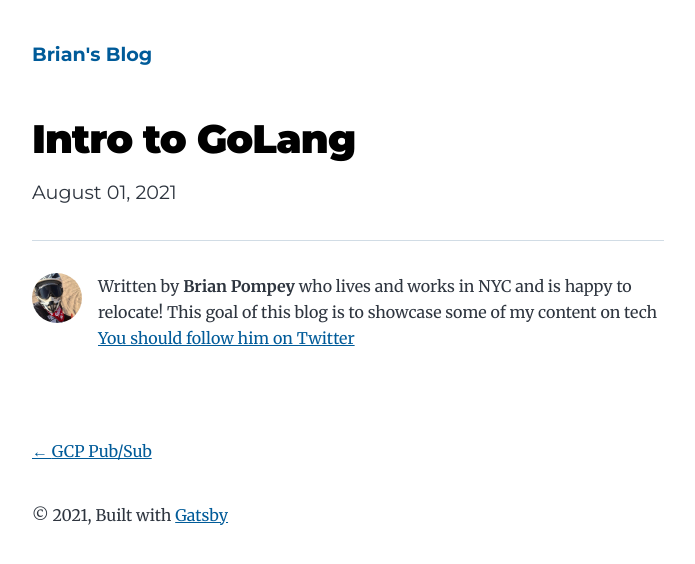
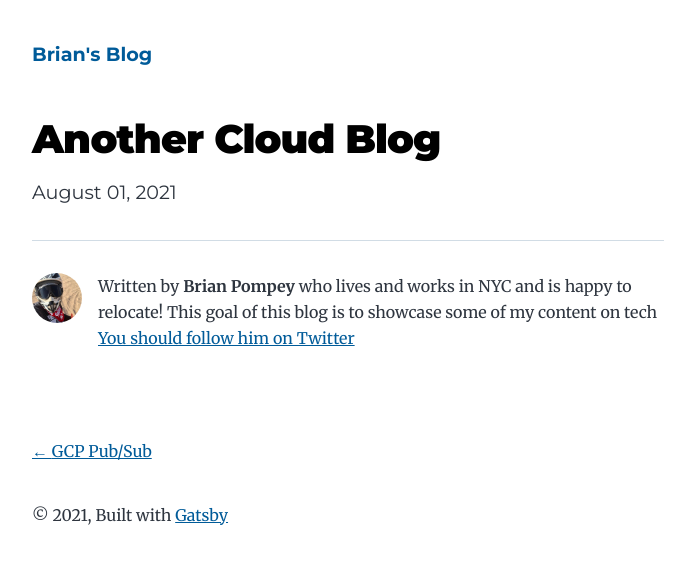
Before and after one commit to brianpompey/blog-page, a Gatsby site: page /blog-28/ in a window 1280 px wide. Shown: the whole page, without its empty margins (292-987 px from the left). Built offline with nearby package versions, Linux system fonts and the light colour scheme; Gatsby itself is replaced by a stand-in of ours.

Commit message:
another cloud blog

```diff
--- a/content/blog/blog-28/index.md
+++ b/content/blog/blog-28/index.md
@@ -1,4 +1,4 @@
 ---
-title: Intro to GoLang
+title: Another Cloud Blog
 date: "2021-08-01T22:12:03.284Z"
 ---
```
